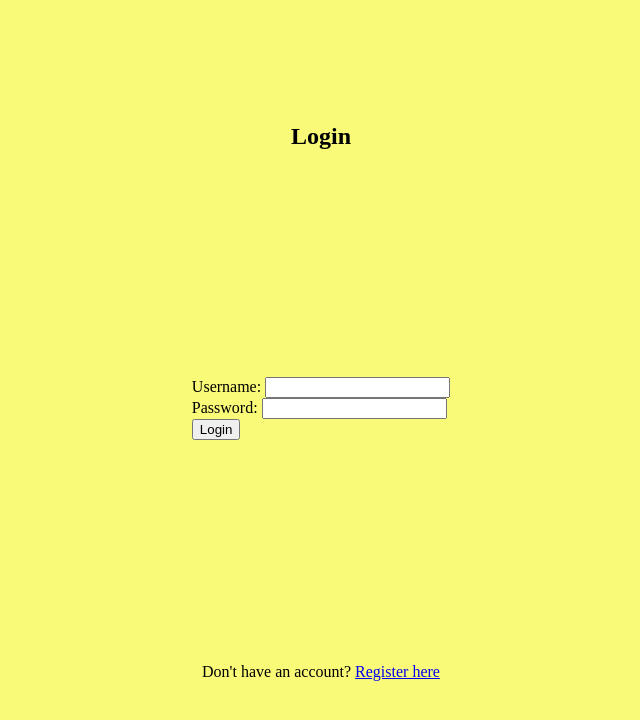
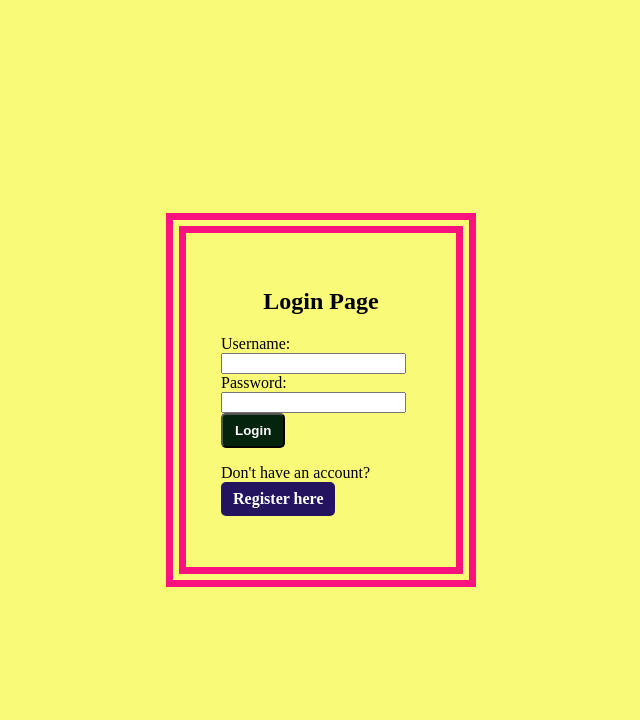
Before and after one commit to Emmajz02/CSC-VI-Final-Project, a Django app: page /budget_app/login/ in a window 1280 px wide. Shown: the top 720 px of the page, without its empty margins (319-959 px from the left). Run offline with Django 4.2, Linux system fonts and the light colour scheme.

Commit message:
Final CSS Check

```diff
--- a/final_project/budget_app/static/budget_app/css/budget.css
+++ b/final_project/budget_app/static/budget_app/css/budget.css
@@ -4,6 +4,28 @@
     height: 100vh;
     display: grid;
     place-items: center;
+}
+
+.log_background {
+    background-color: rgb(250, 250, 121);
+    display: grid;
+    place-items: center;
+    border-style: double;
+    border-width: 20px;
+    border-color: #fa137f;
+    padding: 35px;
+    width: 200px;
+}
+
+.reg_background {
+    background-color: rgb(250, 250, 121);
+    display: grid;
+    place-items: center;
+    border-style: double;
+    border-width: 20px;
+    border-color: #fa137f;
+    padding: 35px;
+    width: 500px;
 }
 
 .header{
@@ -25,6 +47,7 @@
     right: 40px;
 }
 
+
 .button1 {
     text-decoration: none;
     padding: 8px 12px;
@@ -32,6 +55,7 @@
     color: white;
     border-radius: 5px;
     font-weight: bold;
+    display: inline-block;
 }
 
 .button2 {
@@ -41,4 +65,5 @@
     color: white;
     border-radius: 5px;
     font-weight: bold;
+    display: inline-block;
 }
--- a/final_project/budget_app/templates/budget_app/login.html
+++ b/final_project/budget_app/templates/budget_app/login.html
@@ -6,15 +6,21 @@
     <title>Login</title>
 </head>
 <body class="background">
-    <h2>Login</h2>
+    <div class="log_background">
+    <h2>Login Page</h2>
     <form method="POST">
         {% csrf_token %}
         <label for="username">Username:</label>
         <input type="text" name="username" required><br>
         <label for="password">Password:</label>
         <input type="password" name="password" required><br>
-        <button type="submit">Login</button>
+        <div1 class="button_cen">
+        <button type="submit" class="button2">Login</button>
+        </div1>
     </form>
-    <p>Don't have an account? <a href="{% url 'register' %}">Register here</a></p>
+    <div2>
+    <p>Don't have an account? <a href="{% url 'register' %}" class="button1">Register here</a></p>
+    </div2>
+    </div>
 </body>
 </html>
--- a/final_project/budget_app/templates/budget_app/register.html
+++ b/final_project/budget_app/templates/budget_app/register.html
@@ -6,12 +6,14 @@
     <title>Register</title>
 </head>
 <body class="background">
+    <div class="reg_background">
     <h2>Register</h2>
     <form method="POST">
         {% csrf_token %}
         {{ form.as_p }}
-        <button type="submit">Register</button>
+        <button type="submit" class="button1">Register</button>
     </form>
-    <p>Already have an account? <a href="{% url 'login' %}">Login here</a></p>
+    <p>Already have an account? <a href="{% url 'login' %}" class="button2">Login here</a></p>
+    </div>
 </body>
 </html>
--- a/final_project/budget_app/urls.py
+++ b/final_project/budget_app/urls.py
@@ -5,7 +5,6 @@
 from django.contrib.auth import views as auth_views
 
 urlpatterns = [
-    #path('logout/', auth_views.LogoutView.as_view(next_page='home'), name='logout'),
     path('', lambda request: redirect('login')),
     path('login/', login_view, name='login'),
     path('register/', register_view, name='register'),
```
Also changed, not shown: final_project/db.sqlite3.
